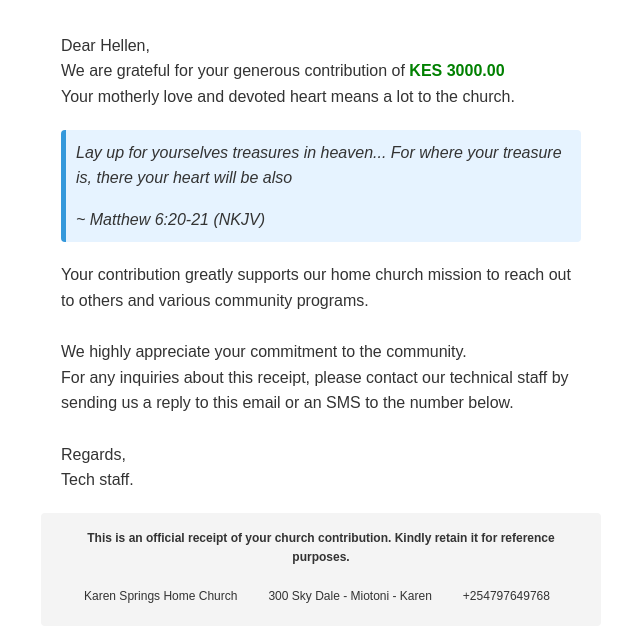
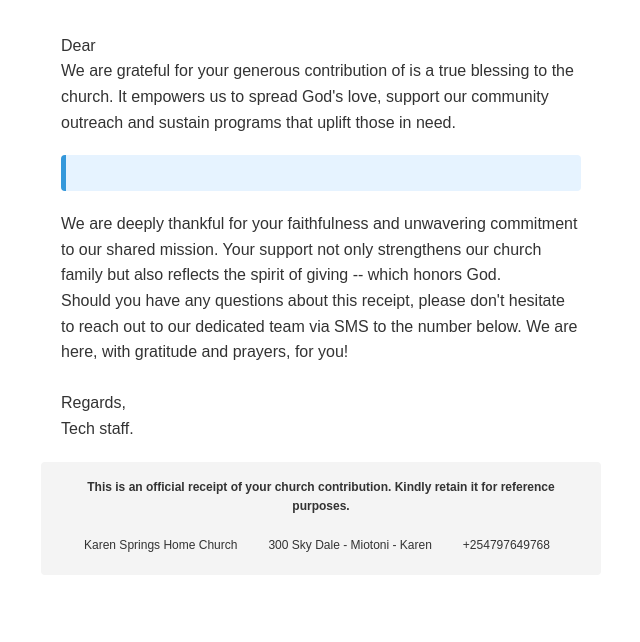
Before and after one commit to magvtv/01_Church, a plain HTML site: page Email Tithe Receipt/frontend/index.html in a window 1280 px wide. Shown: the part 240-882 px from the top of the page, without its empty margins (319-959 px from the left). After the commit the page ends 835 px from the top, so only its background shows below. Drawn offline with Linux system fonts and the light colour scheme; a web font is replaced by a local one.

Commit message:
fix: content successfully updates dynamically, reduced text data

```diff
--- a/Email Tithe Receipt/frontend/index.html
+++ b/Email Tithe Receipt/frontend/index.html
@@ -28,40 +28,29 @@
     <main>
         <p>
             Dear
-            <span id="memberName">
-                Hellen,
-            </span>
+            <span id="memberName"></span>
 
         </p>
 
         <p class="opener">
             We are grateful for your generous contribution of
-            <span id="titheAmount">
-                KES 3000.00
-            </span>
-            <br>
-            Your motherly love and devoted heart means a lot to the church.
+            <span id="titheAmount"></span> is a true blessing to the church.
+            It empowers us to spread God's love, support our community outreach and sustain programs that uplift those in need.
         </p>
 
         <div class="quote">
-            <p id="quoteDetail">
-                Lay up for yourselves treasures in heaven... For where your treasure is, there your heart will be also
-            </p>
-            <span class="quote__source">
-                ~ Matthew 6:20-21 (NKJV)
-            </span>
+            <p id="quoteDetail"></p>
+            <span class="quote__source"></span>
         </div>
 
 
         <div class="appreciation">
             <p>
-                Your contribution greatly supports our home church mission to reach out to others and various community programs.
-            </p>
-            <br>
-            <p>
-                We highly appreciate your commitment to the community.
+                We are deeply thankful for your faithfulness and unwavering commitment to our shared mission.
+                Your support not only strengthens our church family but also reflects the spirit of giving -- which honors God.
                 <br>
-                For any inquiries about this receipt, please contact our technical staff by sending us a reply to this email or an SMS to the number below.
+                Should you have any questions about this receipt, please don't hesitate to reach out to our dedicated team via SMS to the number below.
+                We are here, with gratitude and prayers, for you!
             </p>
             <br>
             <p>
```
